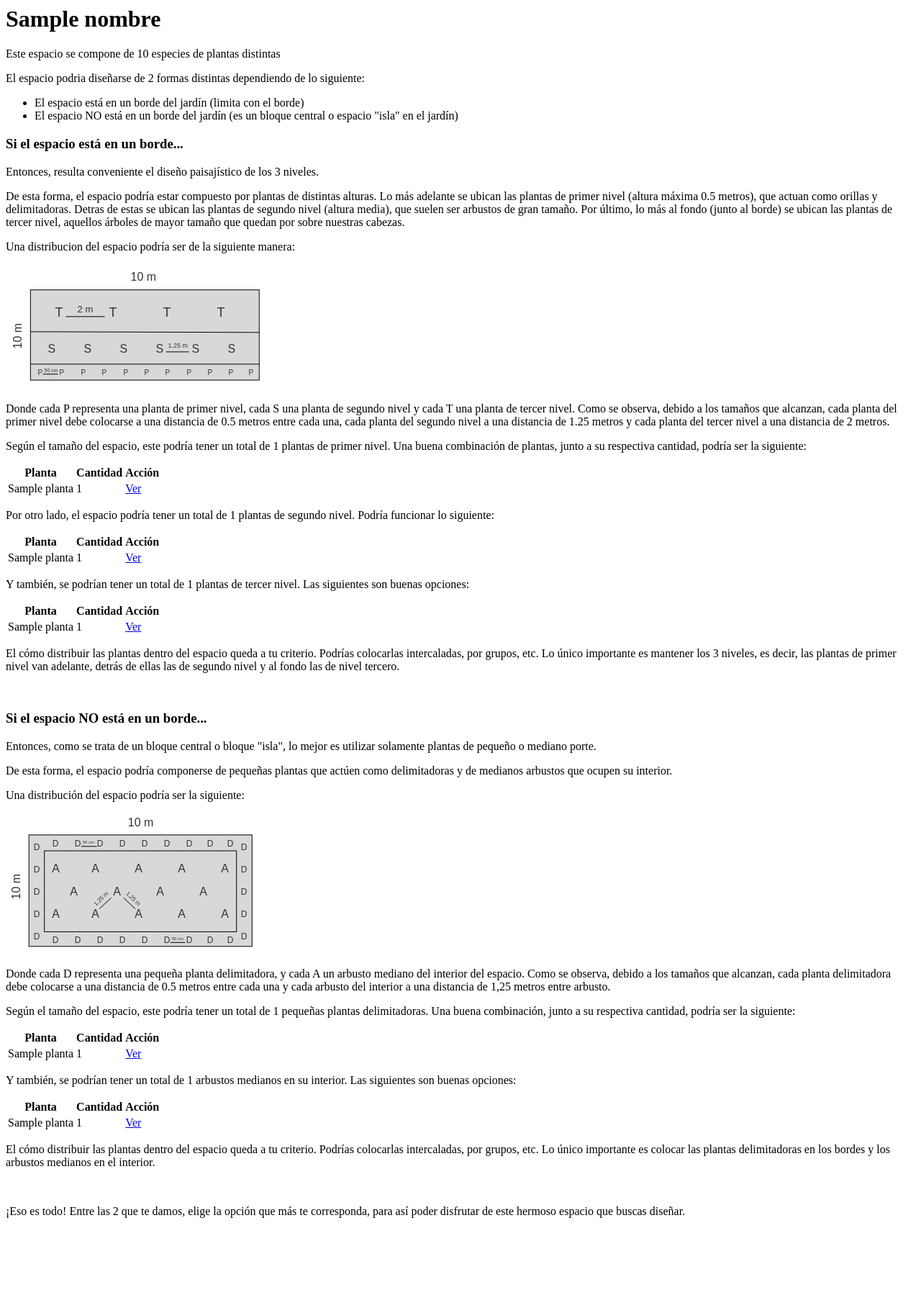
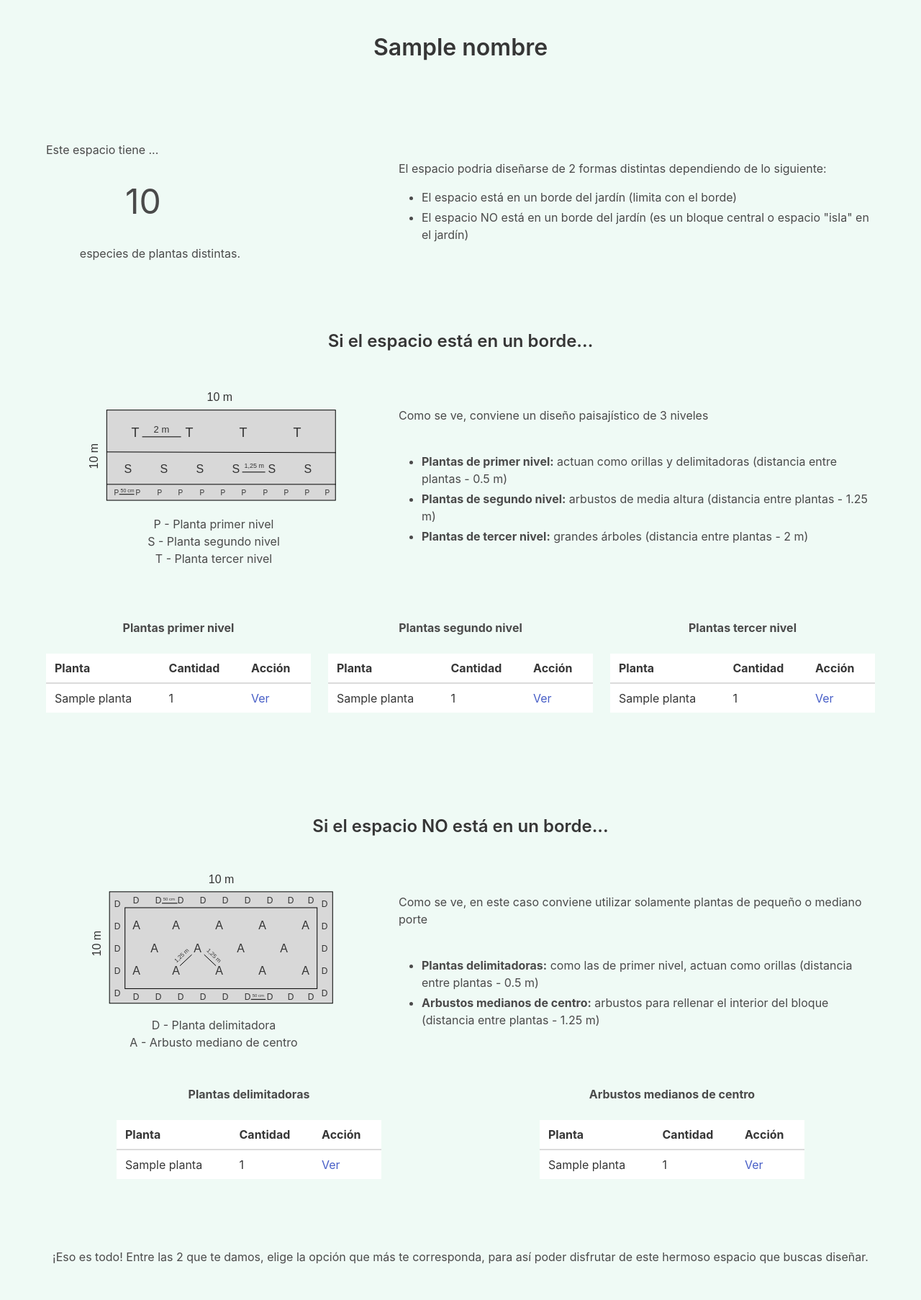
Before and after one commit to vi-cho/PlantING-API, a Flask app: template src/templates/little_space.html in a window 1280 px wide. Shown: the whole page at 72% size. Before the commit the page ends 1692 px from the top, so only its background shows below. Run offline with Flask 3, Linux system fonts and the light colour scheme; the template is opened without the code that fills it: most values are stand-ins (such as "Sample title", 1, 10 or a date in 2020); parts of the project's set-up code (start-up, migrations or seed data) failed here and were passed over.

Commit message:
Listo frontend little_space

```diff
--- a/src/middlewares/distribution.py
+++ b/src/middlewares/distribution.py
@@ -8,7 +8,7 @@ def distribuir(db, nombre, ancho, largo, accion, db_original):
     if accion == "Todo":
         if nombre == "Jardín de menor consumo hídrico":
             return entero_menor_consumo(db, ancho, largo, db_original)
-        elif nombre == "Jardín más colorido":
+        elif nombre == "Jardín mas colorido":
             return entero_colorido(db, ancho, largo, db_original)
         elif nombre == "Jardín mas atractivo para polinizadores":
             return entero_polinizadores(db, ancho, largo, db_original)
@@ -23,7 +23,7 @@ def distribuir(db, nombre, ancho, largo, accion, db_original):
     else:
         if nombre == "Jardín de menor consumo hídrico":
             return parcial_menor_consumo(db, ancho, largo, db_original)
-        elif nombre == "Jardín más colorido":
+        elif nombre == "Jardín mas colorido":
             return parcial_colorido(db, ancho, largo, db_original)
         elif nombre == "Jardín mas atractivo para polinizadores":
             return parcial_polinizadores(db, ancho, largo, db_original)
--- a/src/templates/little_space.html
+++ b/src/templates/little_space.html
@@ -1,20 +1,49 @@
-<h1>{{ nombre }}</h1>
+<!DOCTYPE html>
+<html>
+  <head>
+    <meta charset="utf-8">
+    <meta name="viewport" content="width=device-width, initial-scale=1">
+    <link rel="stylesheet" href="https://cdn.jsdelivr.net/npm/bulma@0.9.4/css/bulma.min.css">
+  </head>
+  <body>
 
-<p>Este espacio se compone de {{ largo_db }} especies de plantas distintas</p>
+    <section class="section has-background-success-light">
+      <div class="content">
+        <h1 class="is-size-3 is-title has-text-centered">{{ nombre }}</h1>
+      </div>
+    </section>
 
+    <section class="section has-background-success-light">
+      <div class="container">
+        <div class="columns is-vcentered">
+          <div class="column is-3">
+            <p>Este espacio tiene ...</p>
+            <br>
+            <p class="has-text-centered is-size-1">{{ largo_db }}</p>
+            <br>
+            <p class="has-text-right">especies de plantas distintas.</p>
+          </div>
+          <div class="column is-7 is-offset-2">
             <p>El espacio podria diseñarse de 2 formas distintas dependiendo de lo siguiente:</p>
+            <div class="content">
               <ul>
                 <li>El espacio está en un borde del jardín (limita con el borde)</li>
                 <li>El espacio NO está en un borde del jardín (es un bloque central o espacio "isla" en el jardín)</li>
             </ul>
+            </div>
+          </div>
+        </div>
+      </div>
+    </section>
 
-<h3>Si el espacio está en un borde...</h3>
-
-<p>Entonces, resulta conveniente el diseño paisajístico de los 3 niveles.</p>
-<p>De esta forma, el espacio podría estar compuesto por plantas de distintas alturas. Lo más adelante se ubican las plantas de primer nivel (altura máxima 0.5 metros), que actuan como orillas y delimitadoras. Detras de estas se ubican las plantas de segundo nivel (altura media), que suelen ser arbustos de gran tamaño. Por último, lo más al fondo (junto al borde) se ubican las plantas de tercer nivel, aquellos árboles de mayor tamaño que quedan por sobre nuestras cabezas.</p>
-
-<p>Una distribucion del espacio podría ser de la siguiente manera:</p>
-
+    <section class="section has-background-success-light">
+      <div class="content">
+        <h1 class="is-size-4 is-title has-text-centered">Si el espacio está en un borde...</h1>
+      </div>
+      <br>
+      <div class="container">
+        <div class="columns is-vcentered">
+          <div class="column is-5 has-text-centered">
             <svg viewBox="19.737 56.22 365.43 174.641" width="365.43" height="174.641">
                 <rect x="92.725" y="131.831" width="317.912" height="125.389" style="fill: rgb(216, 216, 216); stroke: rgb(0, 0, 0);" transform="matrix(1, 0, 0, 1, -38.660367, -40.944043)"></rect>
                 <line style="fill: rgb(216, 216, 216); stroke: rgb(0, 0, 0);" x1="92.725" y1="235.027" x2="411.192" y2="235.027" transform="matrix(1, 0, 0, 1, -38.660367, -40.944043)"></line>
@@ -66,16 +95,39 @@
                 <text style="fill: rgb(51, 51, 51); font-family: Arial, sans-serif; font-size: 16px; white-space: pre;" x="232" y="119.425" transform="matrix(1, 0, 0, 1, -38.660367, -40.944043)">{{ largo }} m</text>
                 <text style="fill: rgb(51, 51, 51); font-family: Arial, sans-serif; font-size: 16px; white-space: pre;" x="167.071" y="323.799" transform="matrix(0, -1, 1, 0, -282.034092, 339.793004)">{{ ancho }} m</text>
             </svg>
-
-<p>Donde cada P representa una planta de primer nivel, cada S una planta de segundo nivel y cada T una planta de tercer nivel. Como se observa, debido a los tamaños que alcanzan, cada planta del primer nivel debe colocarse a una distancia de 0.5 metros entre cada una, cada planta del segundo nivel a una distancia de 1.25 metros y cada planta del tercer nivel a una distancia de 2 metros.</p>
-<p>Según el tamaño del espacio, este podría tener un total de {{ n_plantas1 }} plantas de primer nivel. Una buena combinación de plantas, junto a su respectiva cantidad, podría ser la siguiente:</p>
-
-<table>
+            <br>
+            <p>P - Planta primer nivel</p>
+            <p>S - Planta segundo nivel</p>
+            <p>T - Planta tercer nivel</p>
+          </div>
+          <div class="column is-7">
+            <p>Como se ve, conviene un diseño paisajístico de 3 niveles</p>
+            <br>
+            <div class="content">
+              <ul>
+                <li><b>Plantas de primer nivel:</b> actuan como orillas y delimitadoras (distancia entre plantas - 0.5 m)</li>
+                <li><b>Plantas de segundo nivel:</b> arbustos de media altura (distancia entre plantas - 1.25 m)</li>
+                <li><b>Plantas de tercer nivel:</b> grandes árboles (distancia entre plantas - 2 m)</li>
+            </ul>
+          </div>
+        </div>
+      </div>
+      <br>
+      <br>
+      <div class="container">
+        <div class="columns">
+          <div class="column is-4">
+            <p class="has-text-centered"><b>Plantas primer nivel</b></p>
+            <br>
+            <table class="table is-striped is-fullwidth">
+              <thead>
                 <tr>
                   <th>Planta</th>
                   <th>Cantidad</th>
                   <th>Acción</th>
                 </tr>
+              </thead>
+              <tbody>
                 {% for planta in plantas1 %}
                   <tr>
                     <td>{{ planta }}</td>
@@ -83,15 +135,21 @@
                     <td><a href="{{ url_for('plant_info', nombre=planta) }}">Ver</a></td>
                   </tr>
                 {% endfor %}
+              </tbody>
             </table>
-
-<p>Por otro lado, el espacio podría tener un total de {{ n_plantas2 }} plantas de segundo nivel. Podría funcionar lo siguiente:</p>
-<table>
+          </div>
+          <div class="column is-4">
+            <p class="has-text-centered"><b>Plantas segundo nivel</b></p>
+            <br>
+            <table class="table is-striped is-fullwidth">
+              <thead>
                 <tr>
                   <th>Planta</th>
                   <th>Cantidad</th>
                   <th>Acción</th>
                 </tr>
+              </thead>
+              <tbody>
                 {% for planta in plantas2 %}
                   <tr>
                     <td>{{ planta }}</td>
@@ -99,15 +157,21 @@
                     <td><a href="{{ url_for('plant_info', nombre=planta) }}">Ver</a></td>
                   </tr>
                 {% endfor %}
+              </tbody>
             </table>
-
-<p>Y también, se podrían tener un total de {{ n_plantas3 }} plantas de tercer nivel. Las siguientes son buenas opciones:</p>
-<table>
+          </div>
+          <div class="column is-4">
+            <p class="has-text-centered"><b>Plantas tercer nivel</b></p>
+            <br>
+            <table class="table is-striped is-fullwidth">
+              <thead>
                 <tr>
                   <th>Planta</th>
                   <th>Cantidad</th>
                   <th>Acción</th>
                 </tr>
+              </thead>
+              <tbody>
                 {% for planta in plantas3 %}
                   <tr>
                     <td>{{ planta }}</td>
@@ -115,18 +179,24 @@
                     <td><a href="{{ url_for('plant_info', nombre=planta) }}">Ver</a></td>
                   </tr>
                 {% endfor %}
+              </tbody>
             </table>
+          </div>
+        </div>
+      </div>
+      <br>
+    </section>
 
-<p>El cómo distribuir las plantas dentro del espacio queda a tu criterio. Podrías colocarlas intercaladas, por grupos, etc. Lo único importante es mantener los 3 niveles, es decir, las plantas de primer nivel van adelante, detrás de ellas las de segundo nivel y al fondo las de nivel tercero.</p>
 
+    <section class="section has-background-success-light">
       <br>
-<h3>Si el espacio NO está en un borde...</h3>
-
-<p>Entonces, como se trata de un bloque central o bloque "isla", lo mejor es utilizar solamente plantas de pequeño o mediano porte.</p>
-<p>De esta forma, el espacio podría componerse de pequeñas plantas que actúen como delimitadoras y de medianos arbustos que ocupen su interior.</p>
-
-<p>Una distribución del espacio podría ser la siguiente:</p>
-
+      <div class="content">
+        <h1 class="is-size-4 is-title has-text-centered">Si el espacio NO está en un borde...</h1>
+      </div>
+      <br>
+      <div class="container">
+        <div class="columns is-vcentered">
+          <div class="column is-5 has-text-centered">
             <svg viewBox="44.242 70.179 354.344 197.797" width="354.344" height="197.797">
                 <rect x="76.422" y="100.046" width="310.1" height="154.904" style="fill: rgb(216, 216, 216); stroke: rgb(0, 0, 0);"></rect>
                 <rect x="97.953" y="122.176" width="267" height="112.44" style="fill: rgb(216, 216, 216); stroke: rgb(0, 0, 0);"></rect>
@@ -183,16 +253,38 @@
                 <text style="fill: rgb(51, 51, 51); font-family: Arial, sans-serif; font-size: 16px; white-space: pre;" x="214" y="88.427">{{ largo }} m</text>
                 <text style="fill: rgb(51, 51, 51); font-family: Arial, sans-serif; font-size: 16px; white-space: pre;" x="204.142" y="315.76" transform="matrix(0, -1, 1, 0, -251.386356, 393.811834)">{{ ancho }} m</text>
             </svg>
-
-<p>Donde cada D representa una pequeña planta delimitadora, y cada A un arbusto mediano del interior del espacio. Como se observa, debido a los tamaños que alcanzan, cada planta delimitadora debe colocarse a una distancia de 0.5 metros entre cada una y cada arbusto del interior a una distancia de 1,25 metros entre arbusto.</p>
-
-<p>Según el tamaño del espacio, este podría tener un total de {{ n_plantas1_cen }} pequeñas plantas delimitadoras. Una buena combinación, junto a su respectiva cantidad, podría ser la siguiente:</p>
-<table>
+            <br>
+            <p>D - Planta delimitadora</p>
+            <p>A - Arbusto mediano de centro</p>
+          </div>
+          <div class="column is-7">
+            <p>Como se ve, en este caso conviene utilizar solamente plantas de pequeño o mediano porte</p>
+            <br>
+            <div class="content">
+              <ul>
+                <li><b>Plantas delimitadoras:</b> como las de primer nivel, actuan como orillas (distancia entre plantas - 0.5 m)</li>
+                <li><b>Arbustos medianos de centro:</b> arbustos para rellenar el interior del bloque (distancia entre plantas - 1.25 m)</li>
+            </ul>
+          </div>
+          </div>
+        </div>
+      </div>
+      <br>
+      <br>
+      <div class="container">
+        <div class="columns">
+          <div class="column is-4 is-offset-1">
+            <p class="has-text-centered"><b>Plantas delimitadoras</b></p>
+            <br>
+            <table class="table is-striped is-fullwidth">
+              <thead>
                 <tr>
                   <th>Planta</th>
                   <th>Cantidad</th>
                   <th>Acción</th>
                 </tr>
+              </thead>
+              <tbody>
                 {% for planta in plantas1 %}
                   <tr>
                     <td>{{ planta }}</td>
@@ -200,15 +292,21 @@
                     <td><a href="{{ url_for('plant_info', nombre=planta) }}">Ver</a></td>
                   </tr>
                 {% endfor %}
+              </tbody>
             </table>
-
-<p>Y también, se podrían tener un total de {{ n_plantas2_cen }} arbustos medianos en su interior. Las siguientes son buenas opciones:</p>
-<table>
+          </div>
+          <div class="column is-4 is-offset-2">
+            <p class="has-text-centered"><b>Arbustos medianos de centro</b></p>
+            <br>
+            <table class="table is-striped is-fullwidth">
+              <thead>
                 <tr>
                   <th>Planta</th>
                   <th>Cantidad</th>
                   <th>Acción</th>
                 </tr>
+              </thead>
+              <tbody>
                 {% for planta in plantas2 %}
                   <tr>
                     <td>{{ planta }}</td>
@@ -216,9 +314,17 @@
                     <td><a href="{{ url_for('plant_info', nombre=planta) }}">Ver</a></td>
                   </tr>
                 {% endfor %}
+              </tbody>
             </table>
+          </div>
+        </div>
+      </div>
+    </section>
 
-<p>El cómo distribuir las plantas dentro del espacio queda a tu criterio. Podrías colocarlas intercaladas, por grupos, etc. Lo único importante es colocar las plantas delimitadoras en los bordes y los arbustos medianos en el interior.</p>
-
-<br>
-<p>¡Eso es todo! Entre las 2 que te damos, elige la opción que más te corresponda, para así poder disfrutar de este hermoso espacio que buscas diseñar.</p>
+    <section class="section has-background-success-light">
+      <div class="content">
+        <p class="has-text-centered">¡Eso es todo! Entre las 2 que te damos, elige la opción que más te corresponda, para así poder disfrutar de este hermoso espacio que buscas diseñar.</p>
+      </div>
+    </section>
+  </body>
+</html>
```
Lines whose indentation alone changed are shown as unchanged.
